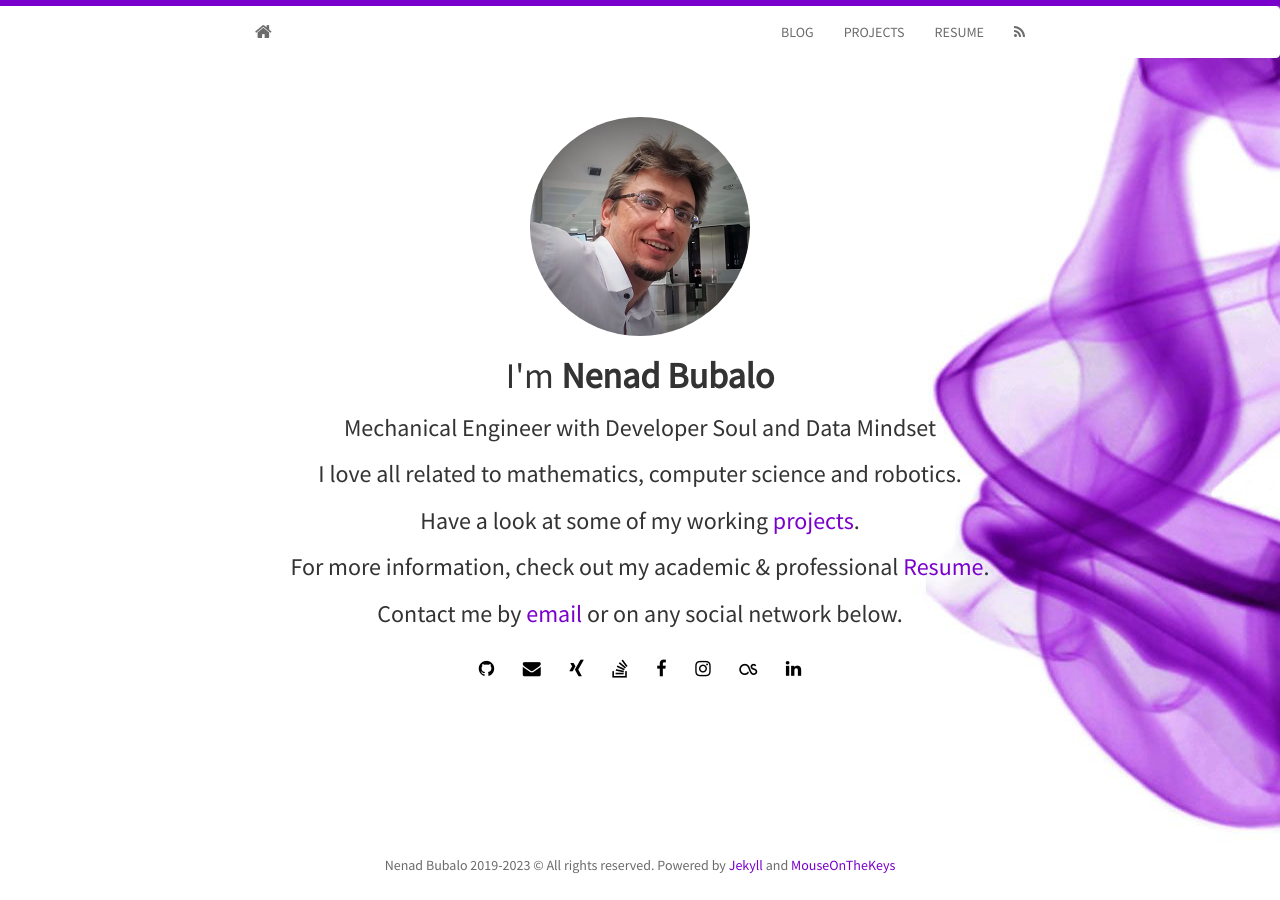
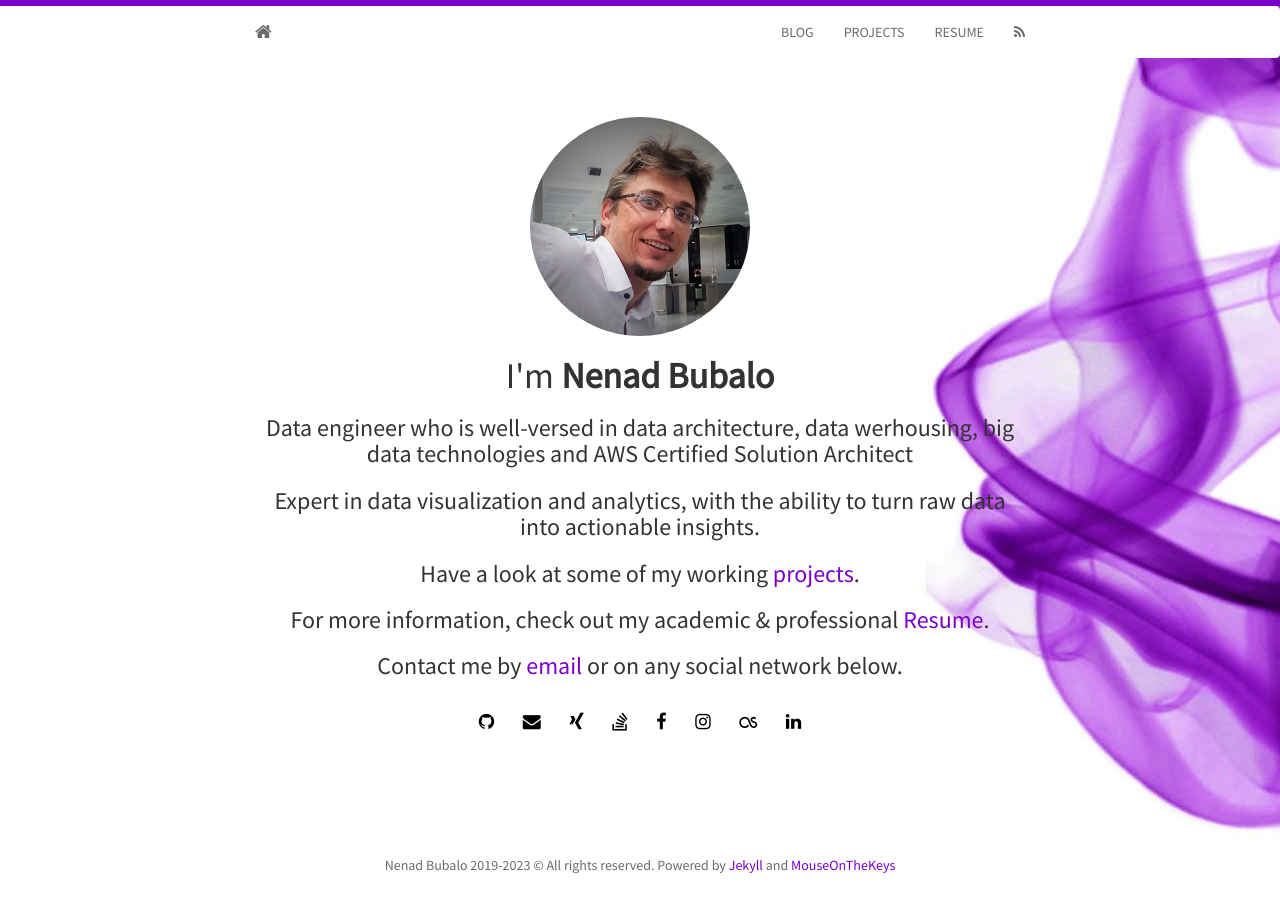
Before and after one commit to MouseOnTheKeys/mouse, a Jekyll site: the page built from index.html, in a window 1280 px wide. Built offline with Jekyll 4.4.1, drawn with Linux system fonts in a browser that asks for light colours; nearby versions of some CDN libraries; the list of posts is cut into pages by our own code.

Commit message:
added new description

```diff
--- a/index.html
+++ b/index.html
@@ -8,8 +8,8 @@ layout: home
 		<img class="img-circle" src="{{ site.baseurl }}static/img/{{ site.avatar }}" alt="Responsive image">
 	  </div>
 	  <h1>I'm <strong>{{ site.author }}</strong></h1>
-		<h3>Mechanical Engineer with Developer Soul and Data Mindset</h3>
-	  <h3>I love all related to mathematics, computer science and robotics.</h3>
+	  <h3>Data engineer who is well-versed in data architecture, data werhousing, big data technologies and AWS Certified Solution Architect</h3>
+	  <h3>Expert in data visualization and analytics, with the ability to turn raw data into actionable insights.</h3>
 	  <h3>Have a look at some of my working <a href="{{ site.baseurl }}projects.html"> projects</a>.</h3>
 	  <h3>For more information, check out my academic &amp; professional <a href="https://mouseonthekeys.github.io/cv/">Resume</a>.</h3>
 	  <h3>Contact me by <a href="mailto:{{ site.email }}">email</a> or on any social network below.</h3>
```
